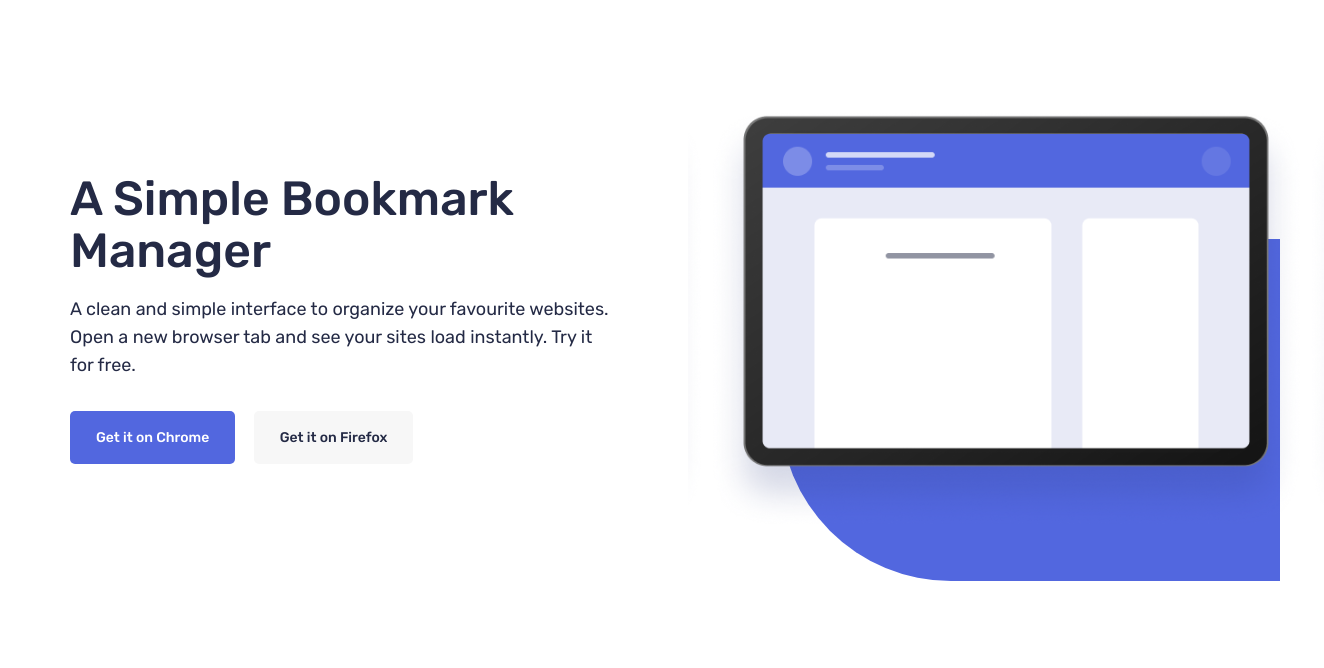
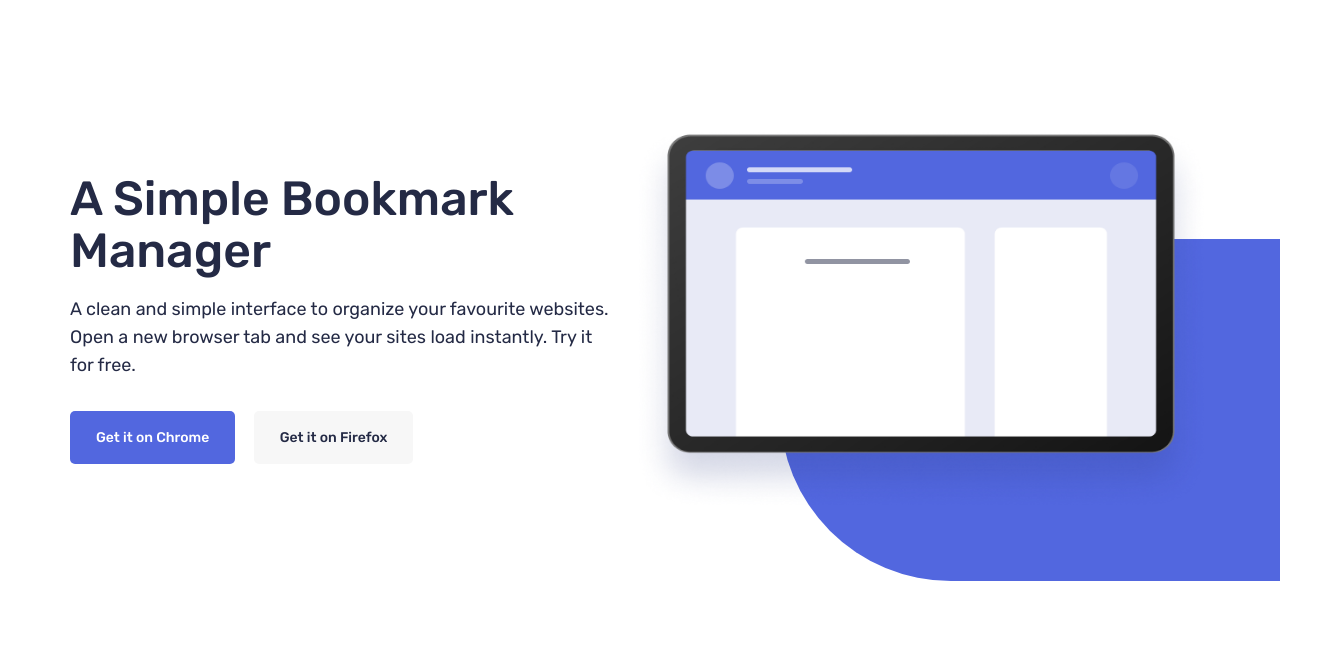
Before and after one commit to khamidullo-sheikh/bookmark, a plain HTML site: page index.html in a window 1280 px wide. Shown: the part 76-744 px from the top of the page, 1324 px wide, since content can reach past the window. Drawn offline with Linux system fonts and the light colour scheme.

Commit message:
initial commit

```diff
--- a/css/main.css
+++ b/css/main.css
@@ -202,19 +202,6 @@ header section{
     width: 578px;
     height: 385px;
     position: relative;
-}
-
-.imagesection::before{
-    content: '';
-    width: 100%;
-    height: 100%;
-    background-image: url(../img/Group.png);
-    background-position: center center;
-    background-size: contain;
-    position: absolute;
-    transform: scale(1.1);
-    top: 0;
-    right: -85px;
 }
 
 header section::before{
--- a/index.html
+++ b/index.html
@@ -44,7 +44,9 @@
                     <a href="#" class="btn btn-primary">Get it on Chrome</a>
                     <a href="#" class="btn btn-grey">Get it on Firefox</a>
                 </div>
-                <div class="imagesection"></div>
+                <div class="imagesection">
+                    <img src="img/Group.png" alt="bg">
+                </div>
             </div>
         </section>
     </header>
```
